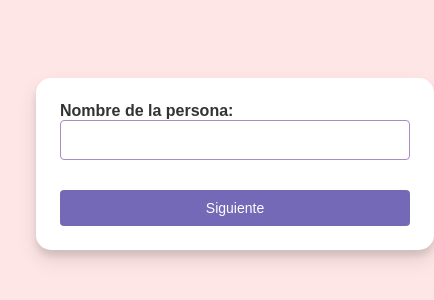
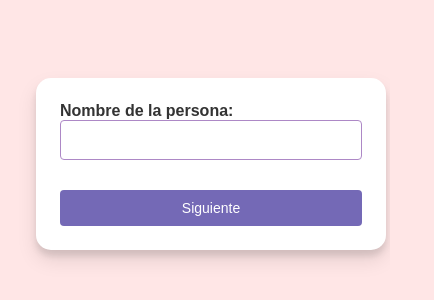
Before and after one commit to AxelCastr00/cartitaNew, a React (Create React App) app: page / in a window 390 px wide. Shown: the part 258-558 px from the top of the page, 434 px wide, since content can reach past the window. Built offline with nearby package versions, Linux system fonts and the light colour scheme.

Commit message:
Update seccion2.css

```diff
--- a/src/seccion2.css
+++ b/src/seccion2.css
@@ -1,6 +1,4 @@
-/* styles.css */
-
-/* General style */
+/* Estilos generales */
 body {
   font-family: 'Arial', sans-serif;
   background-color: #FFE6E6;
@@ -13,51 +11,92 @@ body {
   box-sizing: border-box;
 }
 
-/* Card styles */
+/* Estilos para la carta */
 .card {
   background-color: #FFFFFF;
   border-radius: 15px;
-  box-shadow: 0 10px 20px rgba(0, 0, 0, 0.19), 0 6px 6px rgba(0, 0, 0, 0.23);
+  box-shadow: 0 10px 20px rgba(0, 0, 0, 0.1), 0 6px 6px rgba(0, 0, 0, 0.1);
   margin: 1em;
   padding: 2em;
   width: 100%;
   max-width: 500px;
   animation: fadeIn 1.5s ease-in-out;
+  box-sizing: border-box; /* Asegurando que padding y border estén incluidos en el tamaño total */
 }
 
-/* Keyframes for fadeIn animation */
 @keyframes fadeIn {
   from { opacity: 0; transform: translateY(20px); }
   to { opacity: 1; transform: translateY(0); }
 }
 
-/* Label style */
-label {
-  display: block;
-  margin-bottom: 10px;
+/* Estilos para el título de la carta */
+.card-title {
+  font-size: 1.5em;
+  margin-bottom: 20px;
   color: #333;
   font-weight: bold;
 }
 
-/* Input and select styles */
-input[type="text"], select, input[type="checkbox"] {
-  padding: 10px;
-  border: 1px solid #AD88C6;
-  border-radius: 4px;
-  font-size: 16px;
-  width: 100%;
-  box-sizing: border-box;
+/* Estilos para los grupos de checkboxes */
+.checkbox-group {
   margin-bottom: 20px;
 }
 
-/* Checkbox style */
-input[type="checkbox"] {
-  width: auto;
-  margin-right: 10px;
+.checkbox-group input[type="checkbox"] {
+  display: none;
 }
 
-/* Button styles */
-button {
+.checkbox-group label.checkbox-label {
+  position: relative;
+  display: block;
+  padding-left: 30px;
+  margin-bottom: 10px;
+  cursor: pointer;
+  font-size: 1em;
+  color: #333;
+  transition: color 0.3s ease;
+}
+
+.checkbox-group label.checkbox-label:before {
+  content: "";
+  position: absolute;
+  left: 0;
+  top: 0;
+  width: 20px;
+  height: 20px;
+  border: 2px solid #AD88C6;
+  border-radius: 4px;
+  background-color: #FFF;
+  transition: background-color 0.3s ease, border-color 0.3s ease;
+}
+
+.checkbox-group input[type="checkbox"]:checked + label.checkbox-label:after {
+  content: "";
+  position: absolute;
+  left: 5px;
+  top: 1px;
+  width: 8px;
+  height: 16px;
+  border: solid #7469B6;
+  border-width: 0 3px 3px 0;
+  transform: rotate(45deg);
+}
+
+.checkbox-group input[type="checkbox"]:checked + label.checkbox-label:before {
+  background-color: #E1AFD1;
+  border-color: #7469B6;
+}
+
+.checkbox-group label.checkbox-label:hover {
+  color: #7469B6;
+}
+
+.checkbox-group label.checkbox-label:hover:before {
+  border-color: #7469B6;
+}
+
+/* Estilos para botones */
+button.button {
   padding: 10px 20px;
   background-color: #7469B6;
   color: white;
@@ -65,56 +104,37 @@ button {
   border-radius: 4px;
   cursor: pointer;
   font-size: 16px;
-  transition: background-color 0.3s ease;
+  transition: background-color 0.3s ease, transform 0.3s ease;
+  width: 100%; /* El botón ocupa todo el ancho disponible */
 }
 
-button:hover {
+button.button:hover {
   background-color: #AD88C6;
+  transform: translateY(-2px);
 }
 
-button:disabled {
+button.button:disabled {
   background-color: #ccc;
   cursor: not-allowed;
 }
 
-/* Checkbox group alignment */
-.checkbox-group {
-  display: flex;
-  flex-direction: column;
-  margin-bottom: 20px;
-}
-
-.checkbox-group label {
-  display: flex;
-  align-items: center;
-  margin-bottom: 5px;
-  font-weight: normal;
-  color: #555;
-}
-
-/* Additional styles for final step */
-.card.final-step {
-  background-color: #FFE6E6;
-  background-image: url('');
-  background-size: cover;
-  color: #333;
-  text-shadow: 1px 1px 2px rgba(0, 0, 0, 0.1);
-}
-
-.card.final-step p {
-  background: rgba(255, 255, 255, 0.8);
-  padding: 1em;
-  border-radius: 10px;
-}
-
-/* Responsive adaptation */
+/* Adaptación responsiva */
 @media (max-width: 600px) {
   .card {
-    padding: 1.5em; /* Ajuste del padding para dispositivos móviles */
-    margin: 0.5em; /* Ajuste del margen para dispositivos móviles */
+    padding: 1.5em;
+    margin: 0.5em; /* Se reduce el margen para dispositivos móviles */
   }
 
-  button {
-    font-size: 14px; /* Reducción del tamaño de fuente para dispositivos móviles */
+  .card-title {
+    font-size: 1.3em; /* Se reduce el tamaño del título para dispositivos móviles */
+  }
+
+  .checkbox-group label.checkbox-label,
+  .card-title {
+    margin-bottom: 15px; /* Se ajusta el espaciado entre elementos */
+  }
+
+  button.button {
+    font-size: 14px;
   }
 }
```
